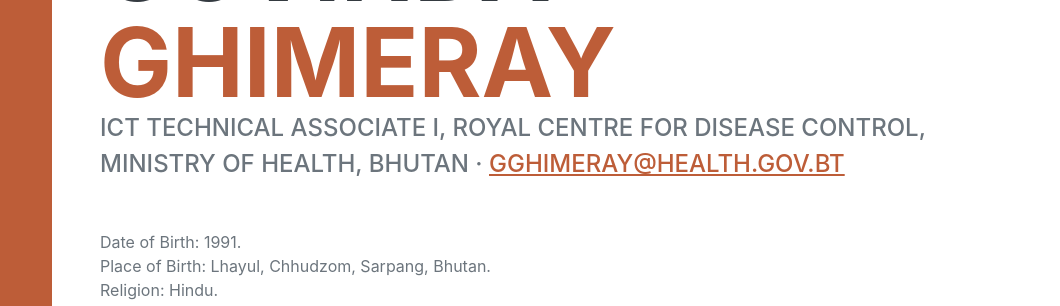
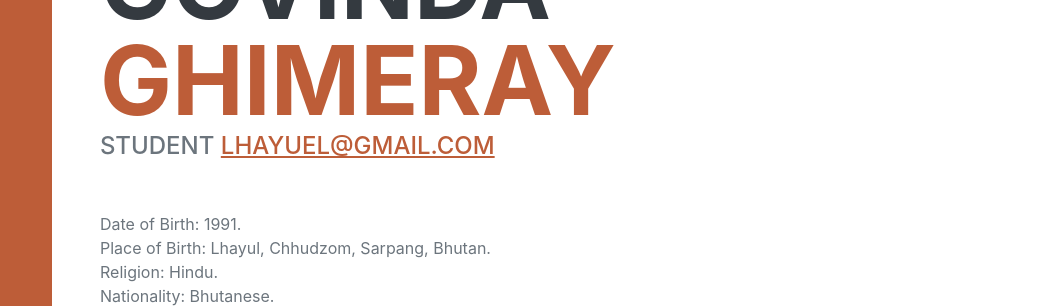
Before and after one commit to govindaghr/govindaghr.github.io, a plain HTML site: page index.html in a window 1280 px wide. Shown: the part 180-486 px from the top of the page, 220-1280 px from the left. Drawn offline with nearby package versions, Linux system fonts and the light colour scheme; a web font is replaced by a local one.

Commit message:
update title

```diff
--- a/index.html
+++ b/index.html
@@ -50,8 +50,9 @@
                     <span class="text-primary">Ghimeray</span>
                 </h1>
                 <div class="subheading mb-5">
-                    ICT Technical Associate I, Royal Centre for Disease Control, Ministry of Health, BHUTAN ·
-                    <a href="mailto:gghimeray@health.gov.bt">gghimeray@health.gov.bt</a>
+                    <!--ICT Technical Associate I, Royal Centre for Disease Control, Ministry of Health, BHUTAN ·-->
+                    Student
+                    <a href="mailto:lhayuel@gmail.com">lhayuel@gmail.com</a>
                 </div>
                 <div>
                     <p>
```
